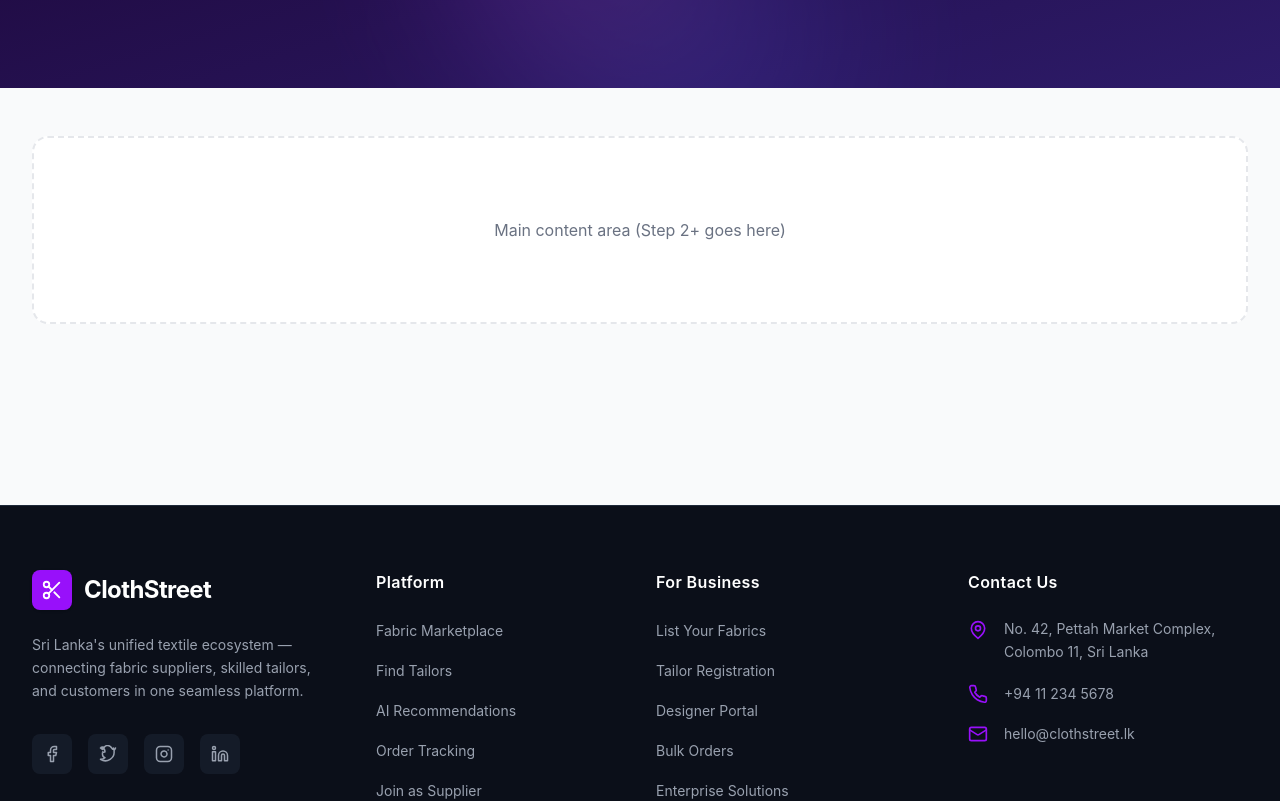
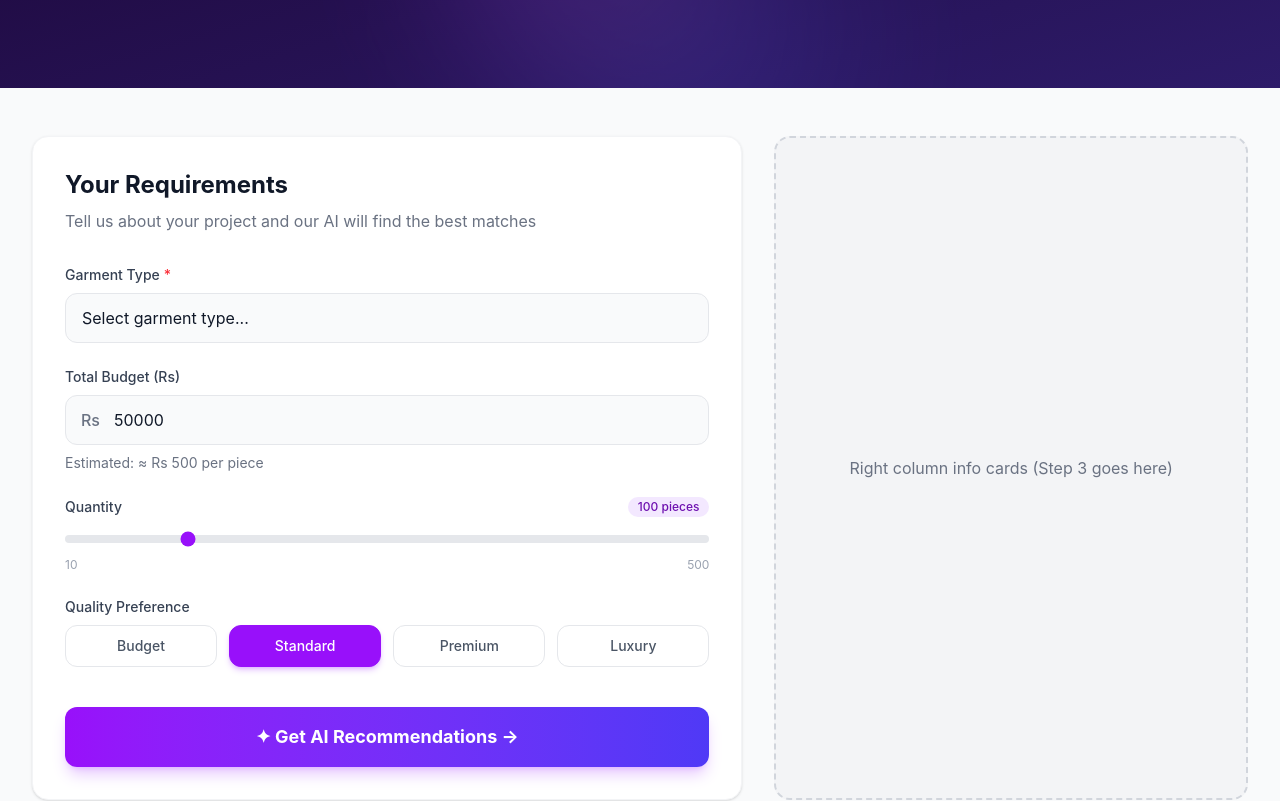
Before and after one commit to ImedhaJayawardhana/ClothStreetSL, a React app in the folder frontend/: page /match in a window 1280 px wide. Shown: the part 360-1161 px from the top of the page. Built offline with nearby package versions, Linux system fonts and the light colour scheme; no server answers; the HTML template or start-up script is replaced by a standard one.

Commit message:
Requirements Form.

```diff
--- a/frontend/src/pages/AIMatch.jsx
+++ b/frontend/src/pages/AIMatch.jsx
@@ -1,6 +1,24 @@
-import React from 'react';
+import React, { useState } from 'react';
 
 export default function AIMatch() {
+  const [formData, setFormData] = useState({
+    garmentType: '',
+    budget: 50000,
+    quantity: 100,
+    quality: 'Standard'
+  });
+
+  // Estimated price per piece
+  const pricePerPiece = Math.round(formData.budget / formData.quantity);
+
+  const handleQualitySelect = (value) => {
+    setFormData(prev => ({ ...prev, quality: value }));
+  };
+
+  const handleSliderChange = (e) => {
+    setFormData(prev => ({ ...prev, quantity: Number(e.target.value) }));
+  };
+
   return (
     <div className="min-h-screen bg-gray-50 flex flex-col">
       {/* Hero Section */}
@@ -29,10 +47,123 @@ export default function AIMatch() {
         </div>
       </section>
 
-      {/* Main Content Area placeholder for Step 2+ */}
+      {/* Main Content Area */}
       <section className="flex-1 max-w-7xl mx-auto w-full px-4 sm:px-6 lg:px-8 py-12">
-        <div className="text-center text-gray-500 py-20 border-2 border-dashed border-gray-200 rounded-2xl bg-white">
-          <p>Main content area (Step 2+ goes here)</p>
+        <div className="flex flex-col lg:flex-row gap-8">
+
+          {/* LEFT COLUMN - Requirements Form */}
+          <div className="w-full lg:w-3/5">
+            <div className="bg-white rounded-2xl shadow-sm border border-gray-100 p-6 md:p-8">
+              <h2 className="text-2xl font-bold text-gray-900 mb-2">Your Requirements</h2>
+              <p className="text-gray-500 mb-8">Tell us about your project and our AI will find the best matches</p>
+
+              <div className="space-y-6">
+                {/* Garment Type */}
+                <div>
+                  <label htmlFor="garmentType" className="block text-sm font-medium text-gray-700 mb-2">
+                    Garment Type<span className="text-red-500 ml-1">*</span>
+                  </label>
+                  <select
+                    id="garmentType"
+                    value={formData.garmentType}
+                    onChange={(e) => setFormData({ ...formData, garmentType: e.target.value })}
+                    className="w-full px-4 py-3 rounded-xl border border-gray-200 bg-gray-50 text-gray-900 focus:bg-white focus:ring-2 focus:ring-purple-500/20 focus:border-purple-500 transition-all outline-none appearance-none"
+                  >
+                    <option value="" disabled>Select garment type...</option>
+                    <option value="T-Shirt">T-Shirt</option>
+                    <option value="Dress">Dress</option>
+                    <option value="Suit">Suit</option>
+                    <option value="Saree">Saree</option>
+                    <option value="Kurta">Kurta</option>
+                    <option value="Uniform">Uniform</option>
+                    <option value="Other">Other</option>
+                  </select>
+                </div>
+
+                {/* Total Budget */}
+                <div>
+                  <label htmlFor="budget" className="block text-sm font-medium text-gray-700 mb-2">Total Budget (Rs)</label>
+                  <div className="relative">
+                    <span className="absolute left-4 top-1/2 -translate-y-1/2 text-gray-500 font-medium">Rs</span>
+                    <input
+                      type="number"
+                      id="budget"
+                      min="1000"
+                      max="10000000"
+                      value={formData.budget}
+                      onChange={(e) => setFormData({ ...formData, budget: e.target.value ? Number(e.target.value) : '' })}
+                      className="w-full pl-12 pr-4 py-3 rounded-xl border border-gray-200 bg-gray-50 text-gray-900 focus:bg-white focus:ring-2 focus:ring-purple-500/20 focus:border-purple-500 transition-all outline-none"
+                    />
+                  </div>
+                  <p className="text-sm text-gray-500 mt-2">
+                    Estimated: ≈ Rs {pricePerPiece} per piece
+                  </p>
+                </div>
+
+                {/* Quantity Slider */}
+                <div>
+                  <div className="flex justify-between items-center mb-2">
+                    <label htmlFor="quantity" className="block text-sm font-medium text-gray-700">Quantity</label>
+                    <span className="inline-flex items-center px-2.5 py-0.5 rounded-full text-xs font-medium bg-purple-100 text-purple-800">
+                      {formData.quantity} pieces
+                    </span>
+                  </div>
+                  <input
+                    type="range"
+                    id="quantity"
+                    min="10"
+                    max="500"
+                    value={formData.quantity}
+                    onChange={handleSliderChange}
+                    className="w-full h-2 bg-gray-200 rounded-lg appearance-none cursor-pointer accent-purple-600"
+                  />
+                  <div className="flex justify-between text-xs text-gray-400 mt-2">
+                    <span>10</span>
+                    <span>500</span>
+                  </div>
+                </div>
+
+                {/* Quality Toggle */}
+                <div>
+                  <label className="block text-sm font-medium text-gray-700 mb-2">Quality Preference</label>
+                  <div className="grid grid-cols-2 md:grid-cols-4 gap-3">
+                    {['Budget', 'Standard', 'Premium', 'Luxury'].map((quality) => (
+                      <button
+                        key={quality}
+                        type="button"
+                        onClick={() => handleQualitySelect(quality)}
+                        className={`py-2.5 px-4 rounded-xl text-sm font-medium transition-all ${
+                          formData.quality === quality
+                            ? 'bg-purple-600 text-white shadow-md shadow-purple-500/30 border border-purple-600'
+                            : 'bg-white text-gray-600 border border-gray-200 hover:border-purple-300 hover:bg-purple-50'
+                        }`}
+                      >
+                        {quality}
+                      </button>
+                    ))}
+                  </div>
+                </div>
+
+                {/* Submit Button */}
+                <div className="pt-4">
+                  <button
+                    type="button"
+                    className="w-full flex items-center justify-center gap-2 py-4 px-6 rounded-xl bg-gradient-to-r from-purple-600 to-indigo-600 hover:from-purple-700 hover:to-indigo-700 text-white text-lg font-bold shadow-lg shadow-purple-500/30 transition-all transform hover:-translate-y-0.5"
+                  >
+                    <span>✦ Get AI Recommendations →</span>
+                  </button>
+                </div>
+              </div>
+            </div>
+          </div>
+
+          {/* RIGHT COLUMN - Info Cards (Step 3 placeholder) */}
+          <div className="w-full lg:w-2/5 space-y-6">
+            <div className="bg-gray-100 border-2 border-dashed border-gray-300 rounded-2xl p-8 text-center text-gray-500 flex flex-col items-center justify-center h-full min-h-[400px]">
+              <p>Right column info cards (Step 3 goes here)</p>
+            </div>
+          </div>
+
         </div>
       </section>
     </div>
```
